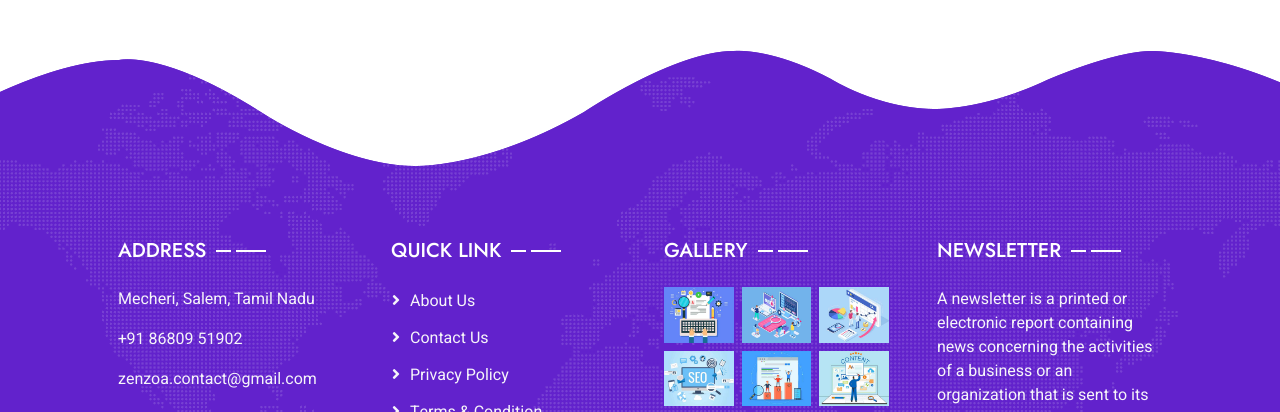
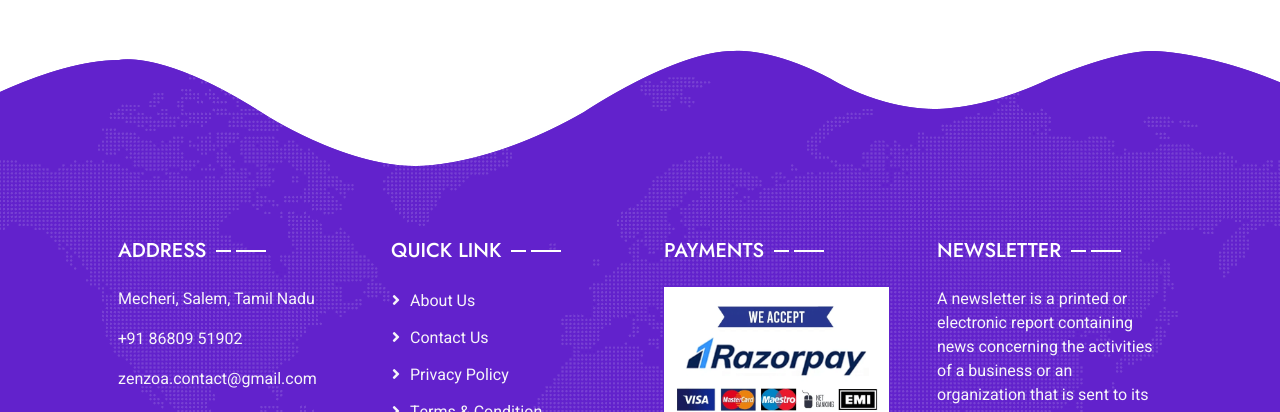
Before and after one commit to zenzoayt/zenzoa, a plain HTML site: page contact.html in a window 1280 px wide. Shown: the part 1262-1674 px from the top of the page. Drawn offline with nearby package versions, Linux system fonts and the light colour scheme.

Commit message:
Update contact.html

```diff
--- a/contact.html
+++ b/contact.html
@@ -240,26 +240,10 @@
               <a class="btn btn-link" href="terms and conditions.html">Terms & Condition</a>
           </div>
           <div class="col-md-6 col-lg-3">
-              <p class="section-title text-white h5 mb-4">Gallery<span></span></p>
+         <p class="section-title text-white h5 mb-4">Payments<span></span></p>
               <div class="row g-2">
-                  <div class="col-4">
-                      <img class="img-fluid" src="img/portfolio-1.jpg" alt="Image">
-                  </div>
-                  <div class="col-4">
-                      <img class="img-fluid" src="img/portfolio-2.jpg" alt="Image">
-                  </div>
-                  <div class="col-4">
-                      <img class="img-fluid" src="img/portfolio-3.jpg" alt="Image">
-                  </div>
-                  <div class="col-4">
-                      <img class="img-fluid" src="img/portfolio-4.jpg" alt="Image">
-                  </div>
-                  <div class="col-4">
-                      <img class="img-fluid" src="img/portfolio-5.jpg" alt="Image">
-                  </div>
-                  <div class="col-4">
-                      <img class="img-fluid" src="img/portfolio-6.jpg" alt="Image">
-                  </div>
+
+                      <img src="img/payment.png" alt="Image">
               </div>
           </div>
           <div class="col-md-6 col-lg-3">
```
